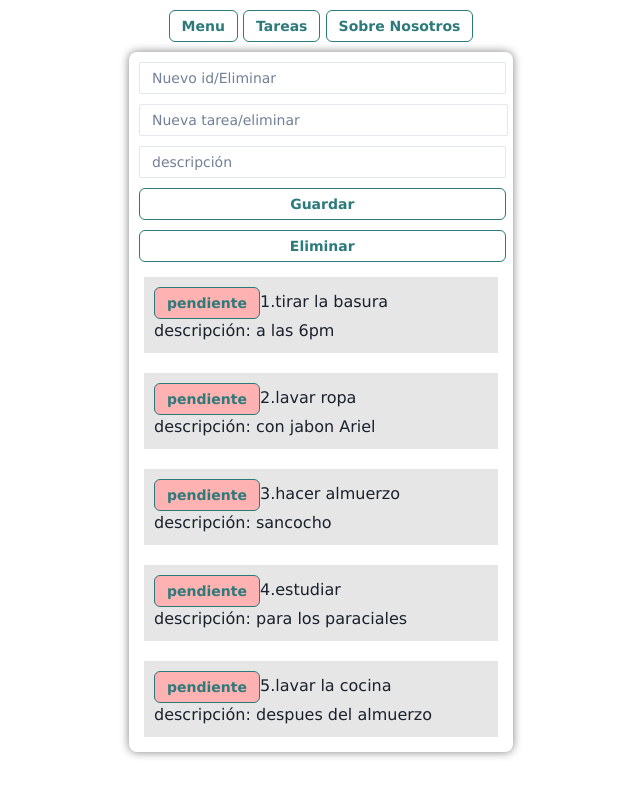
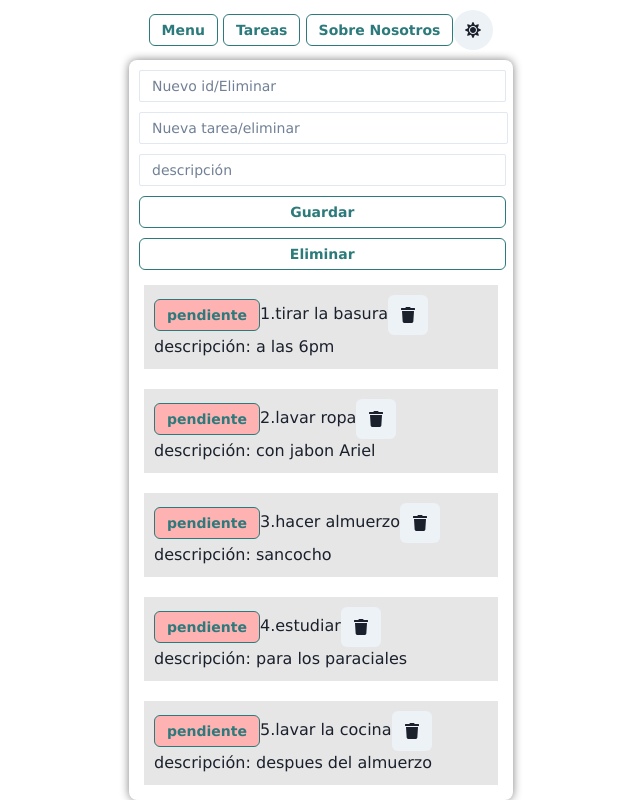
Before and after one commit to efsolora/task-list, a React (Create React App) app: page /Tareas in a window 1280 px wide. Shown: the whole page, without its empty margins (319-959 px from the left). Built offline with nearby package versions, Linux system fonts and the light colour scheme.

Commit message:
se implemento el modo oscuro en la app

```diff
--- a/package.json
+++ b/package.json
@@ -13,6 +13,7 @@
     "react": "^18.2.0",
     "react-dom": "^18.2.0",
     "react-hook-form": "^7.32.2",
+    "react-icons": "^4.4.0",
     "react-router-dom": "^6.3.0",
     "react-scripts": "5.0.1",
     "web-vitals": "^2.1.4"
--- a/src/components/Home.js
+++ b/src/components/Home.js
@@ -1,9 +1,6 @@
 import React from "react";
+import { Heading } from "@chakra-ui/react";
 
 export default function Home() {
-  return (
-    <div>
-      <h1>Bienvenid@ a tu lista de tareas!</h1>
-    </div>
-  );
+  return <Heading>Bienvenid@ a tu lista de tareas!</Heading>;
 }
--- a/src/components/Menu.js
+++ b/src/components/Menu.js
@@ -1,8 +1,10 @@
 import React from "react";
 import { Link } from "react-router-dom";
-import { Button, Box } from "@chakra-ui/react";
+import { Button, Box, IconButton, useColorMode } from "@chakra-ui/react";
+import { FaSun, FaMoon } from "react-icons/fa";
 
 export default function Menu() {
+  const { colorMode, toggleColorMode } = useColorMode();
   return (
     <Box p={"10px"} textAlign={"center"}>
       <Link to="/">
@@ -28,6 +30,12 @@ export default function Menu() {
           Sobre Nosotros
         </Button>
       </Link>
+      <IconButton
+        icon={colorMode === "light" ? <FaSun /> : <FaMoon />}
+        isRound="true"
+        alignSelf={"flex-end"}
+        onClick={toggleColorMode}
+      ></IconButton>
     </Box>
   );
 }
--- a/src/components/SobreNosotros.js
+++ b/src/components/SobreNosotros.js
@@ -1,19 +1,19 @@
 import React from "react";
-import { Box, Flex } from "@chakra-ui/react";
+import { Box, Flex, Text } from "@chakra-ui/react";
 
 export default function SobreNosotros() {
   return (
     <Box p={"10px"} boxShadow="0 0 10px gray">
-      <p>
+      <Text fontSize={"20px"}>
         Esta aplicacion es una lista de tareas, que nos permite controlar el
         flujo de actividades en nuestro dia a dia. Podemos crear tareas para una
         facil redordacion y eliminarlas cuando las terminemos.
-      </p>
-      <p>
+      </Text>
+      <Text fontSize={"20px"}>
         {" "}
         En este aplicativo fue creado por Efrain Solorzano y se utilizaron las
         siguientes tecnologias como: Html, Css, JavaScript, React, Firebase.
-      </p>
+      </Text>
       <Flex></Flex>
     </Box>
   );
--- a/src/components/TodoItem.jsx
+++ b/src/components/TodoItem.jsx
@@ -1,10 +1,13 @@
 import React, { useState } from "react";
-import { Button } from "@chakra-ui/react";
+import { Button, IconButton, Box } from "@chakra-ui/react";
+import { FaTrash } from "react-icons/fa";
+import useChange from "../components/hooks/useChange";
 
 export default function TodoItem({ task }) {
+  const [todos, handleDelete] = useChange();
   const [state, setState] = useState();
   return (
-    <div id="task">
+    <Box id="task" alignItems={"stretch"}>
       {state === true ? (
         <Button
           size="sm"
@@ -29,8 +32,12 @@ export default function TodoItem({ task }) {
         </Button>
       )}
       {task.id + "." + task.name}
+      <IconButton
+        onClick={() => handleDelete(todos.id)}
+        icon={<FaTrash />}
+      ></IconButton>
 
       <h4>descripción: {task.description}</h4>
-    </div>
+    </Box>
   );
 }
--- a/src/components/hooks/useChange.js
+++ b/src/components/hooks/useChange.js
@@ -21,16 +21,11 @@ const useChange = () => {
       },
     ]);
   };
-  const handleDelete = () => {
-    const idinput = document.getElementById("input-state-id");
-    const nuevatareainput = document.getElementById("input-state-nueva-tarea");
-    setTodos(
-      todos.filter(
-        (todo) =>
-          todo.id !== Number(idinput.value) &&
-          todo.name !== nuevatareainput.value
-      )
-    );
+  const handleDelete = (id) => {
+    const deleteTask = todos.filter((todo) => {
+      return todo.id !== id;
+    });
+    setTodos(deleteTask);
   };
 
   return [todos, handleClick, handleDelete];
```
Also changed, not shown: 1 other file (tests, documents, lock files or other folders).
